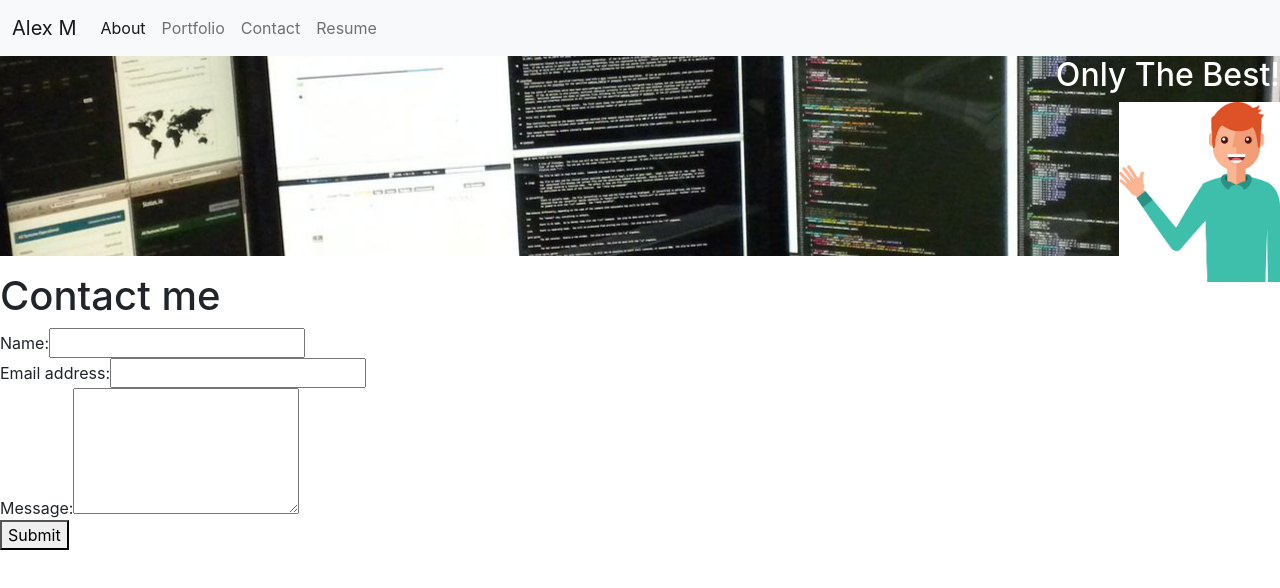
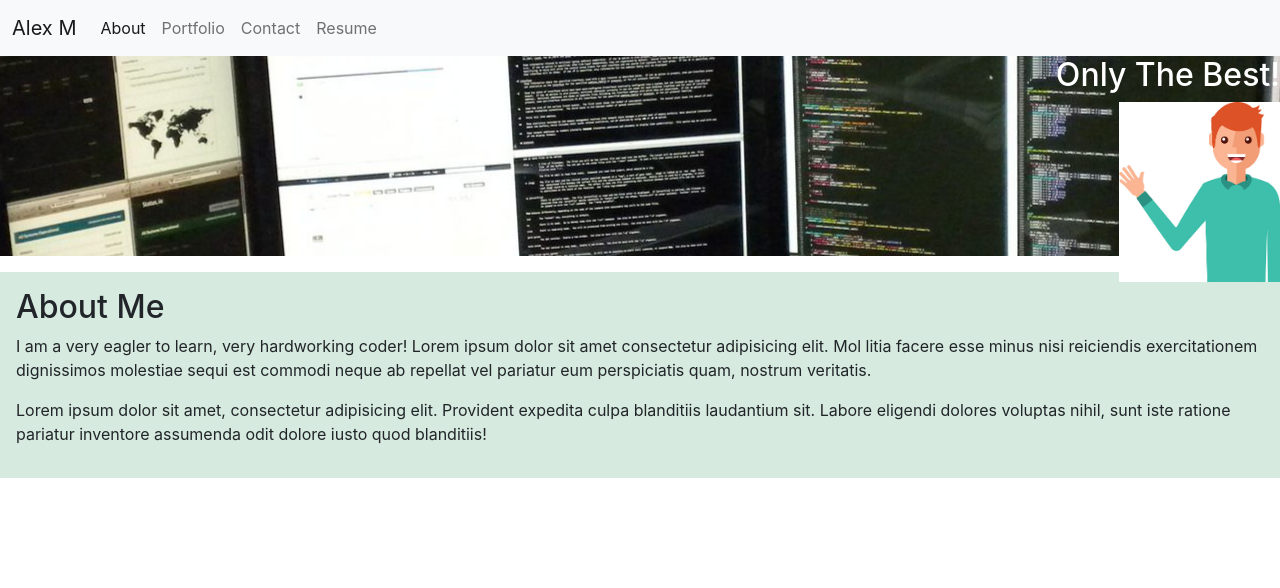
Before and after one commit to alexm1937/my-react-showcase, a React (Create React App) app: page / in a window 1280 px wide. Shown: the top 588 px of the page. Built offline with nearby package versions, Linux system fonts and the light colour scheme.

Commit message:
conditional render based on boolean values working. Buttons need to be given onClick

```diff
--- a/src/App.js
+++ b/src/App.js
@@ -35,17 +35,10 @@ function App() {
       ></Header>
 
       <main>
-        {/* <About></About> */}
-        <ContactForm></ContactForm>
-
-        {/* {!aboutSelected ? (
-        <>
-          <Gallery currentCategory={currentCategory}></Gallery>
-          <About></About>
-        </>
-      ) : (
-          <ContactForm></ContactForm>
-        )} */}
+        { aboutSelected && <About></About>}
+        {/* { portfolioSelected && <Portfolio></Portfolio>} */}
+        { contactSelected && <ContactForm></ContactForm>}
+        {/* { resumeSelected && <Resume></Resume> } */}
 
       </main>
     </div>
```
